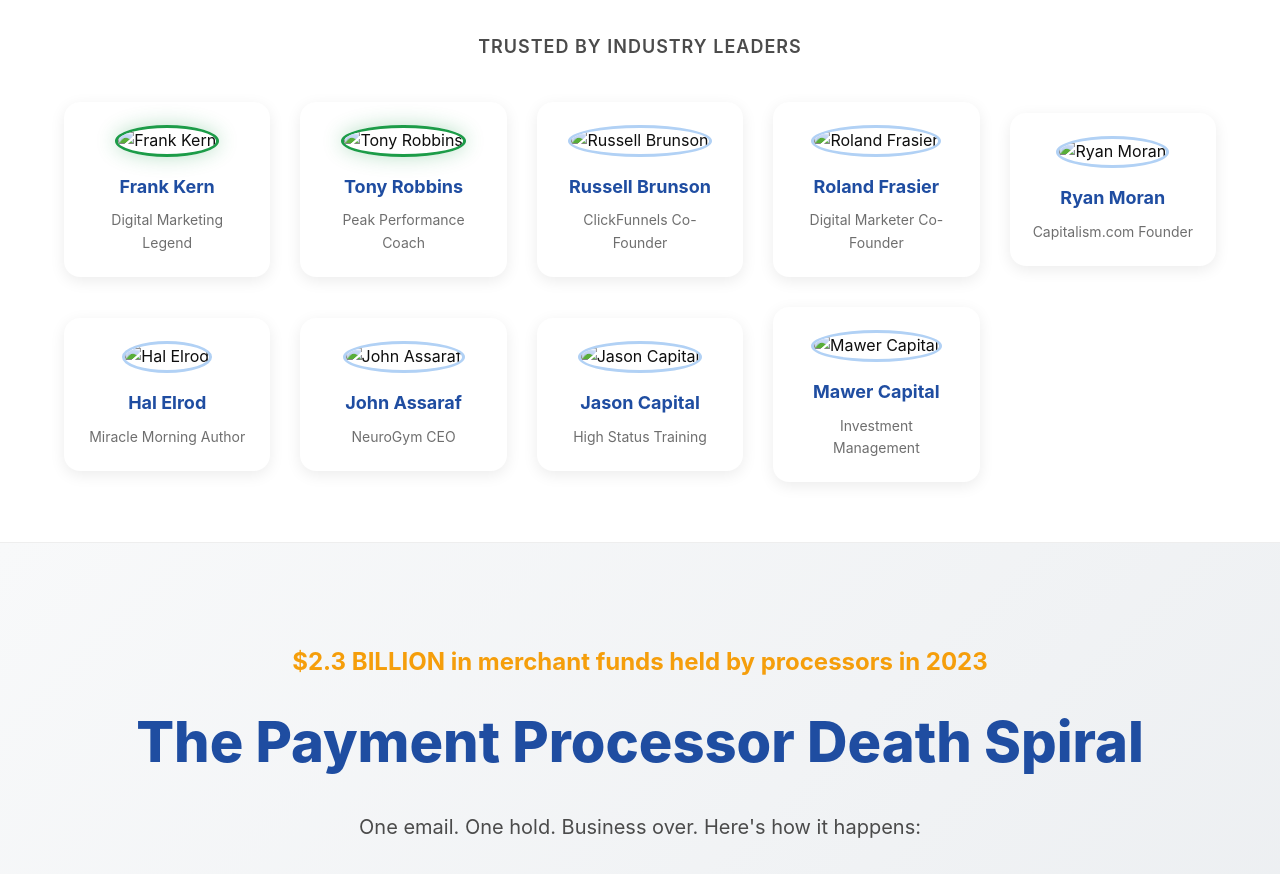
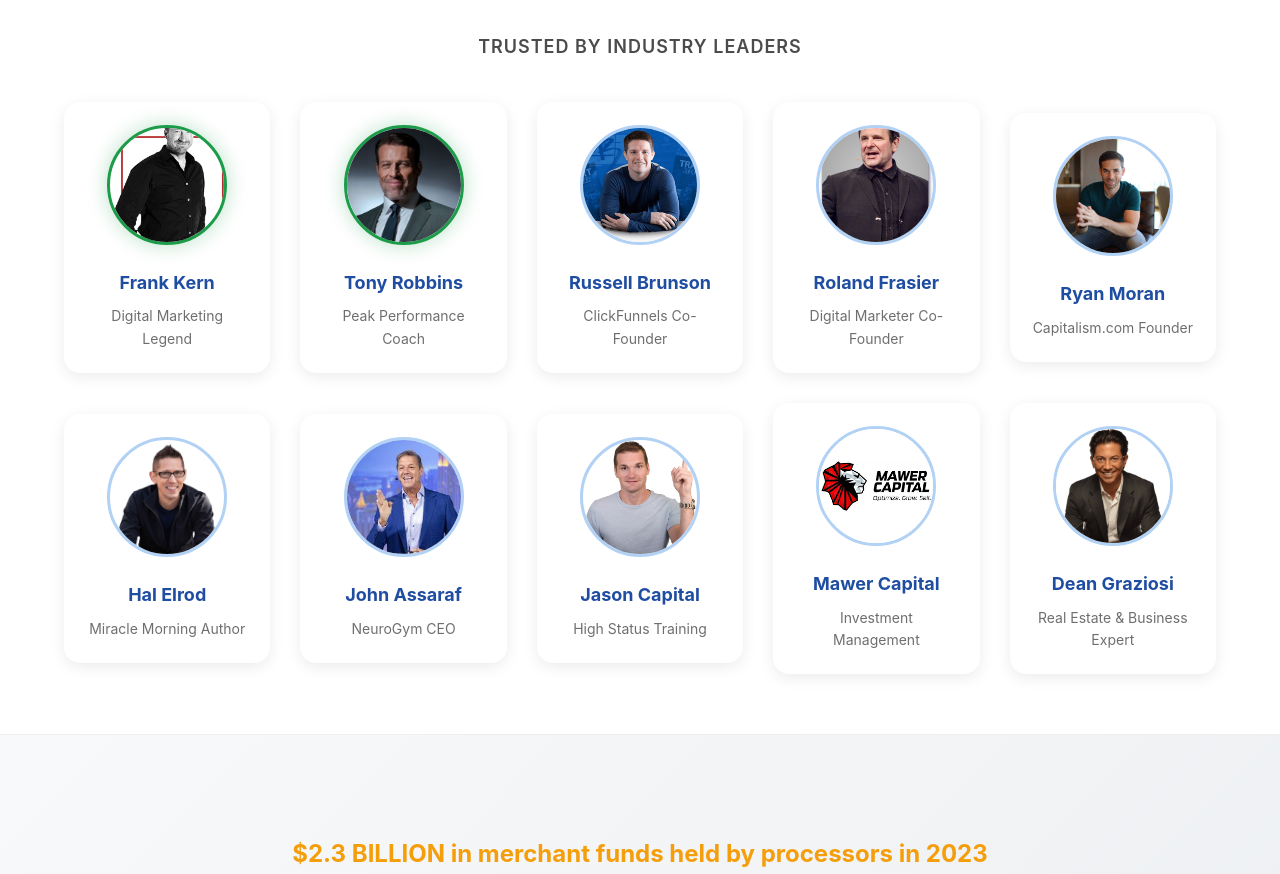
Before and after one commit to wilsonMIP/StripeProtection.com, a plain HTML site: page claude3.html in a window 1280 px wide. Shown: the part 660-1534 px from the top of the page. Drawn offline with Linux system fonts and the light colour scheme.

Commit message:
Fix image paths to use correct testimonial assets directory
- Updated all client headshot paths to point to /assets/testimonial assets/
- Added Dean Graziosi to client lineup with proper headshot
- Now using actual image files from testimonial assets folder
- All professional headshots should now load correctly

```diff
--- a/claude3.html
+++ b/claude3.html
@@ -617,57 +617,63 @@
             <h3>Trusted by Industry Leaders</h3>
             <div class="client-logos">
                 <div class="client-logo highlight">
-                    <img src="/assets/kern.png" alt="Frank Kern">
+                    <img src="/assets/testimonial assets/kern.png" alt="Frank Kern">
                     <div class="client-name">Frank Kern</div>
                     <div class="client-title">Digital Marketing Legend</div>
                 </div>
 
                 <div class="client-logo highlight">
-                    <img src="/assets/Tony-Robbins-2024-900x.avif" alt="Tony Robbins">
+                    <img src="/assets/testimonial assets/Tony-Robbins-2024-900x.avif" alt="Tony Robbins">
                     <div class="client-name">Tony Robbins</div>
                     <div class="client-title">Peak Performance Coach</div>
                 </div>
 
                 <div class="client-logo">
-                    <img src="/assets/Russell-Brunson-e1648466072798.png" alt="Russell Brunson">
+                    <img src="/assets/testimonial assets/Russell-Brunson-e1648466072798.png" alt="Russell Brunson">
                     <div class="client-name">Russell Brunson</div>
                     <div class="client-title">ClickFunnels Co-Founder</div>
                 </div>
 
                 <div class="client-logo">
-                    <img src="/assets/Roland-Frasier-copy-2.png" alt="Roland Frasier">
+                    <img src="/assets/testimonial assets/Roland-Frasier-copy-2.png" alt="Roland Frasier">
                     <div class="client-name">Roland Frasier</div>
                     <div class="client-title">Digital Marketer Co-Founder</div>
                 </div>
 
                 <div class="client-logo">
-                    <img src="/assets/ryan moran.jpeg" alt="Ryan Moran">
+                    <img src="/assets/testimonial assets/ryan moran.jpeg" alt="Ryan Moran">
                     <div class="client-name">Ryan Moran</div>
                     <div class="client-title">Capitalism.com Founder</div>
                 </div>
 
                 <div class="client-logo">
-                    <img src="/assets/hal elrod.png" alt="Hal Elrod">
+                    <img src="/assets/testimonial assets/hal elrod.png" alt="Hal Elrod">
                     <div class="client-name">Hal Elrod</div>
                     <div class="client-title">Miracle Morning Author</div>
                 </div>
 
                 <div class="client-logo">
-                    <img src="/assets/assaraf.jpeg" alt="John Assaraf">
+                    <img src="/assets/testimonial assets/assaraf.jpeg" alt="John Assaraf">
                     <div class="client-name">John Assaraf</div>
                     <div class="client-title">NeuroGym CEO</div>
                 </div>
 
                 <div class="client-logo">
-                    <img src="/assets/Jason_RB-30-no-BG.png" alt="Jason Capital">
+                    <img src="/assets/testimonial assets/Jason_RB-30-no-BG.png" alt="Jason Capital">
                     <div class="client-name">Jason Capital</div>
                     <div class="client-title">High Status Training</div>
                 </div>
 
                 <div class="client-logo">
-                    <img src="/assets/Mawer capital.png" alt="Mawer Capital">
+                    <img src="/assets/testimonial assets/Mawer capital.png" alt="Mawer Capital">
                     <div class="client-name">Mawer Capital</div>
                     <div class="client-title">Investment Management</div>
+                </div>
+
+                <div class="client-logo">
+                    <img src="/assets/testimonial assets/Graziosi.png" alt="Dean Graziosi">
+                    <div class="client-name">Dean Graziosi</div>
+                    <div class="client-title">Real Estate & Business Expert</div>
                 </div>
             </div>
         </div>
```
